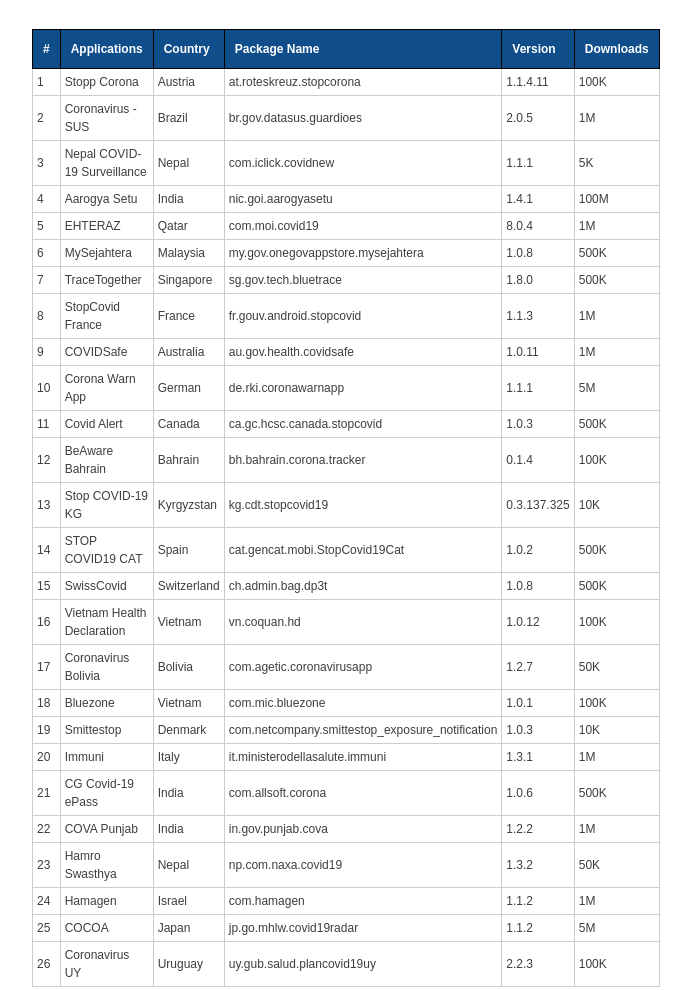
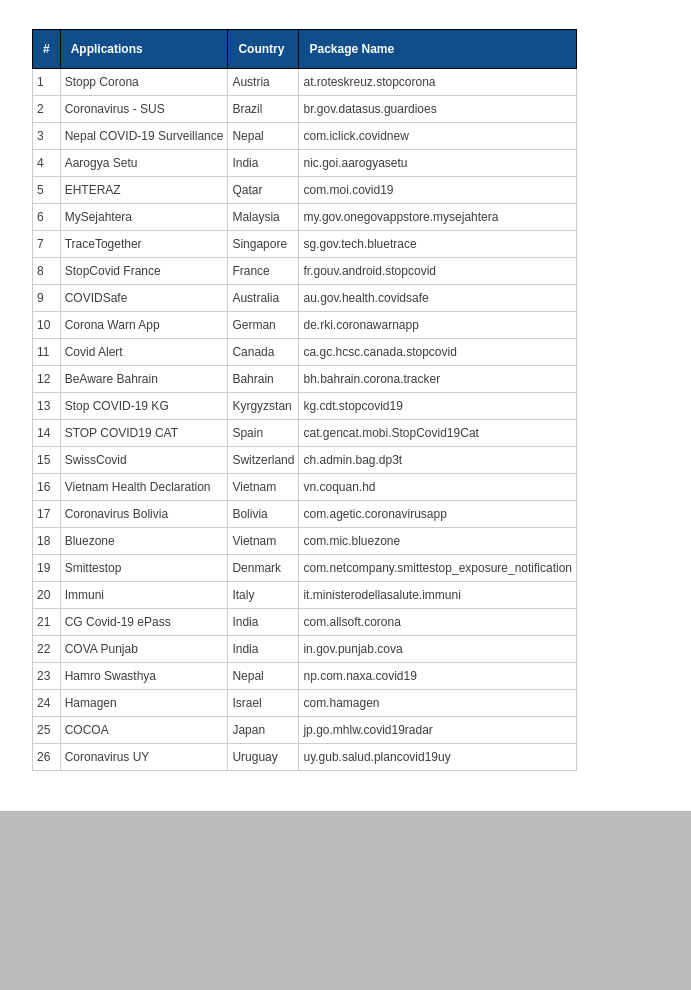
Before and after one commit to covid-guardian/covid-guardian.github.io, a plain HTML site: page security.html in a window 1280 px wide. Shown: the part 594-1584 px from the top of the page, without its empty margins (462-1153 px from the left). After the commit the page ends 1405 px from the top, so only its background shows below. Drawn offline with Linux system fonts and the light colour scheme; a web font is replaced by a local one.

Commit message:
Update security.html

```diff
--- a/security.html
+++ b/security.html
@@ -76,33 +76,33 @@
                   }
                 </style>
                     <table class="tableizer-table">
-                    <thead><tr class="tableizer-firstrow"><th>#</th><th>Applications </th><th>Country</th><th>Package Name</th><th>Version</th><th>Downloads</th></tr></thead><tbody>
-                    <tr><td>1</td><td>Stopp Corona</td><td>Austria</td><td>at.roteskreuz.stopcorona</td><td>1.1.4.11</td><td>100K</td></tr>
-                    <tr><td>2</td><td>Coronavirus - SUS</td><td>Brazil</td><td>br.gov.datasus.guardioes</td><td>2.0.5</td><td>1M</td></tr>
-                    <tr><td>3</td><td>Nepal COVID-19 Surveillance</td><td>Nepal</td><td>com.iclick.covidnew</td><td>1.1.1</td><td>5K</td></tr>
-                    <tr><td>4</td><td>Aarogya Setu</td><td>India</td><td>nic.goi.aarogyasetu</td><td>1.4.1</td><td>100M</td></tr>
-                    <tr><td>5</td><td>EHTERAZ</td><td>Qatar</td><td>com.moi.covid19</td><td>8.0.4</td><td>1M</td></tr>
-                    <tr><td>6</td><td>MySejahtera</td><td>Malaysia</td><td>my.gov.onegovappstore.mysejahtera</td><td>1.0.8</td><td>500K</td></tr>
-                    <tr><td>7</td><td>TraceTogether</td><td>Singapore</td><td>sg.gov.tech.bluetrace</td><td>1.8.0</td><td>500K</td></tr>
-                    <tr><td>8</td><td>StopCovid France</td><td>France</td><td>fr.gouv.android.stopcovid</td><td>1.1.3</td><td>1M</td></tr>
-                    <tr><td>9</td><td>COVIDSafe</td><td>Australia</td><td>au.gov.health.covidsafe</td><td>1.0.11</td><td>1M</td></tr>
-                    <tr><td>10</td><td>Corona Warn App</td><td>German</td><td>de.rki.coronawarnapp</td><td>1.1.1</td><td>5M</td></tr>
-                    <tr><td>11</td><td>Covid Alert</td><td>Canada</td><td>ca.gc.hcsc.canada.stopcovid</td><td>1.0.3</td><td>500K</td></tr>
-                    <tr><td>12</td><td>BeAware Bahrain</td><td>Bahrain</td><td>bh.bahrain.corona.tracker</td><td>0.1.4</td><td>100K</td></tr>
-                    <tr><td>13</td><td>Stop COVID-19 KG</td><td>Kyrgyzstan</td><td>kg.cdt.stopcovid19</td><td>0.3.137.325</td><td>10K</td></tr>
-                    <tr><td>14</td><td>STOP COVID19 CAT </td><td>Spain</td><td>cat.gencat.mobi.StopCovid19Cat</td><td>1.0.2</td><td>500K</td></tr>
-                    <tr><td>15</td><td>SwissCovid</td><td>Switzerland</td><td>ch.admin.bag.dp3t</td><td>1.0.8</td><td>500K</td></tr>
-                    <tr><td>16</td><td>Vietnam Health Declaration</td><td>Vietnam</td><td>vn.coquan.hd</td><td>1.0.12</td><td>100K</td></tr>
-                    <tr><td>17</td><td>Coronavirus Bolivia</td><td>Bolivia</td><td>com.agetic.coronavirusapp</td><td>1.2.7</td><td>50K</td></tr>
-                    <tr><td>18</td><td>Bluezone</td><td>Vietnam</td><td>com.mic.bluezone</td><td>1.0.1</td><td>100K</td></tr>
-                    <tr><td>19</td><td>Smittestop</td><td>Denmark</td><td>com.netcompany.smittestop_exposure_notification</td><td>1.0.3</td><td>10K</td></tr>
-                    <tr><td>20</td><td>Immuni</td><td>Italy</td><td>it.ministerodellasalute.immuni</td><td>1.3.1</td><td>1M</td></tr>
-                    <tr><td>21</td><td>CG Covid-19 ePass</td><td>India</td><td>com.allsoft.corona</td><td>1.0.6</td><td>500K</td></tr>
-                    <tr><td>22</td><td>COVA Punjab</td><td>India</td><td>in.gov.punjab.cova</td><td>1.2.2</td><td>1M</td></tr>
-                    <tr><td>23</td><td>Hamro Swasthya</td><td>Nepal</td><td>np.com.naxa.covid19</td><td>1.3.2</td><td>50K</td></tr>
-                    <tr><td>24</td><td>Hamagen</td><td>Israel</td><td>com.hamagen</td><td>1.1.2</td><td>1M</td></tr>
-                    <tr><td>25</td><td>COCOA</td><td>Japan</td><td>jp.go.mhlw.covid19radar</td><td>1.1.2</td><td>5M</td></tr>
-                    <tr><td>26</td><td>Coronavirus UY</td><td>Uruguay</td><td>uy.gub.salud.plancovid19uy</td><td>2.2.3</td><td>100K</td></tr>
+                    <thead><tr class="tableizer-firstrow"><th>#</th><th>Applications </th><th>Country</th><th>Package Name</th>
+                    <tr><td>1</td><td>Stopp Corona</td><td>Austria</td><td>at.roteskreuz.stopcorona</td>
+                    <tr><td>2</td><td>Coronavirus - SUS</td><td>Brazil</td><td>br.gov.datasus.guardioes</td>
+                    <tr><td>3</td><td>Nepal COVID-19 Surveillance</td><td>Nepal</td><td>com.iclick.covidnew</td>
+                    <tr><td>4</td><td>Aarogya Setu</td><td>India</td><td>nic.goi.aarogyasetu</td>
+                    <tr><td>5</td><td>EHTERAZ</td><td>Qatar</td><td>com.moi.covid19</td>
+                    <tr><td>6</td><td>MySejahtera</td><td>Malaysia</td><td>my.gov.onegovappstore.mysejahtera</td>
+                    <tr><td>7</td><td>TraceTogether</td><td>Singapore</td><td>sg.gov.tech.bluetrace</td>
+                    <tr><td>8</td><td>StopCovid France</td><td>France</td><td>fr.gouv.android.stopcovid</td>
+                    <tr><td>9</td><td>COVIDSafe</td><td>Australia</td><td>au.gov.health.covidsafe</td>
+                    <tr><td>10</td><td>Corona Warn App</td><td>German</td><td>de.rki.coronawarnapp</td>
+                    <tr><td>11</td><td>Covid Alert</td><td>Canada</td><td>ca.gc.hcsc.canada.stopcovid</td>
+                    <tr><td>12</td><td>BeAware Bahrain</td><td>Bahrain</td><td>bh.bahrain.corona.tracker</td>
+                    <tr><td>13</td><td>Stop COVID-19 KG</td><td>Kyrgyzstan</td><td>kg.cdt.stopcovid19</td>
+                    <tr><td>14</td><td>STOP COVID19 CAT </td><td>Spain</td><td>cat.gencat.mobi.StopCovid19Cat</td>
+                    <tr><td>15</td><td>SwissCovid</td><td>Switzerland</td><td>ch.admin.bag.dp3t</td>
+                    <tr><td>16</td><td>Vietnam Health Declaration</td><td>Vietnam</td><td>vn.coquan.hd</td>
+                    <tr><td>17</td><td>Coronavirus Bolivia</td><td>Bolivia</td><td>com.agetic.coronavirusapp</td>
+                    <tr><td>18</td><td>Bluezone</td><td>Vietnam</td><td>com.mic.bluezone</td>
+                    <tr><td>19</td><td>Smittestop</td><td>Denmark</td><td>com.netcompany.smittestop_exposure_notification</td>
+                    <tr><td>20</td><td>Immuni</td><td>Italy</td><td>it.ministerodellasalute.immuni</td>
+                    <tr><td>21</td><td>CG Covid-19 ePass</td><td>India</td><td>com.allsoft.corona</td>
+                    <tr><td>22</td><td>COVA Punjab</td><td>India</td><td>in.gov.punjab.cova</td>
+                    <tr><td>23</td><td>Hamro Swasthya</td><td>Nepal</td><td>np.com.naxa.covid19</td>
+                    <tr><td>24</td><td>Hamagen</td><td>Israel</td><td>com.hamagen</td>
+                    <tr><td>25</td><td>COCOA</td><td>Japan</td><td>jp.go.mhlw.covid19radar</td>
+                    <tr><td>26</td><td>Coronavirus UY</td><td>Uruguay</td><td>uy.gub.salud.plancovid19uy</td>
                 </tbody></table>
                 <!-- <h3 id="threats">Potential Security & Privacy Threats</h3>
                 <h5 id="attack_server">Linkage Attack by Server</h5>
```
